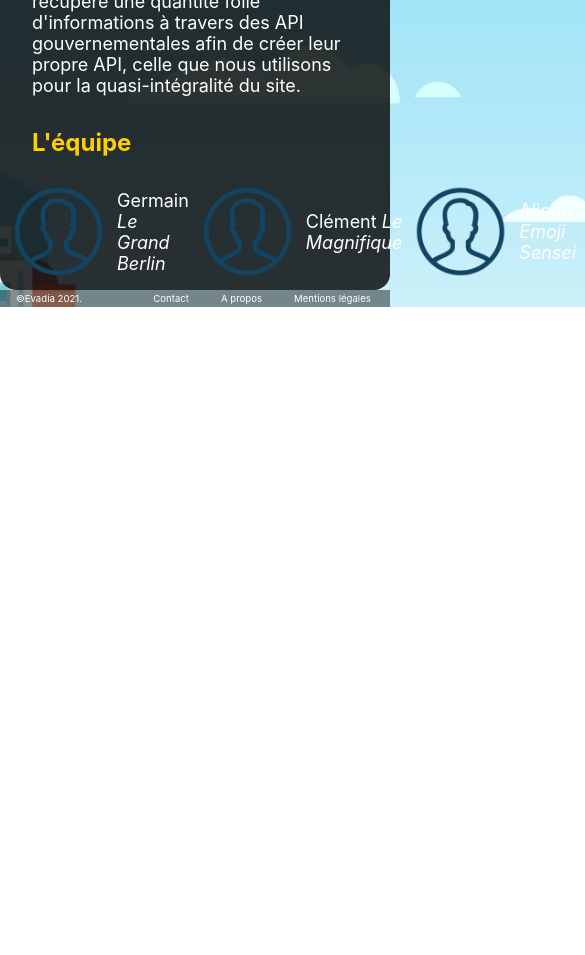
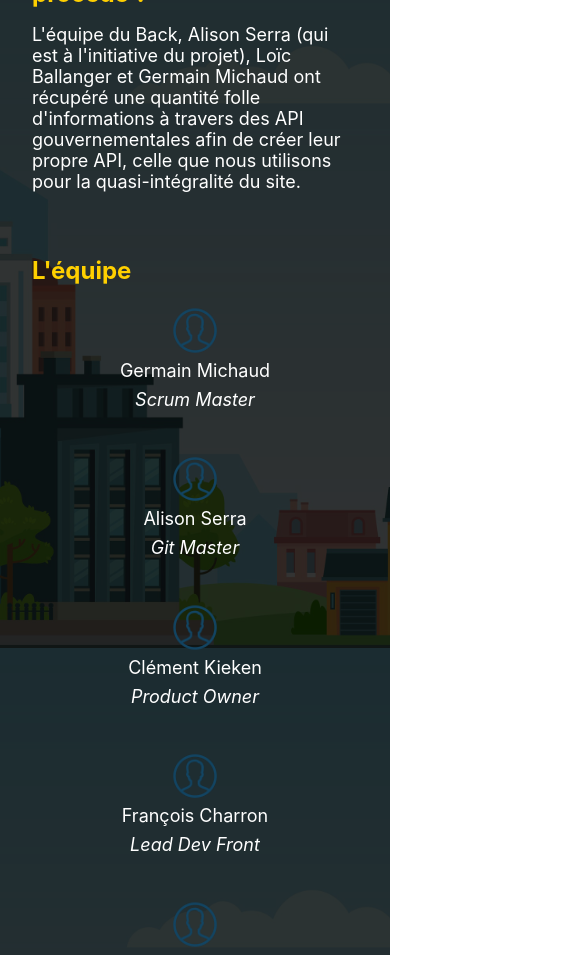
Before and after one commit to Lballanger/Evadia, a React (Vite) app in the folder front/: page /about in a window 390 px wide. Shown: the part 1040-1995 px from the top of the page, 585 px wide, since content can reach past the window. Before the commit the page ends 1347 px from the top, so only its background shows below. Built offline with nearby package versions, Linux system fonts and the light colour scheme; no server answers.

Commit message:
aboute page done

```diff
--- a/front/src/components/About/index.jsx
+++ b/front/src/components/About/index.jsx
@@ -34,30 +34,64 @@ const About = () => (
       <h3 className="About__h3">L'équipe</h3>
       <div className="About__team">
         <div className="About__team__display">
+          <div className="About__team__one">
             <img src={avatar} className="About__team__avatar" alt="avatar" />
+            <a
+              href="https://github.com/GermainMichaud"
+              className="About__team__a"
+            >
+              <p className="About__team__dev">Germain Michaud</p>
               <p className="About__team__dev">
-            Germain <span className="italic">Le Grand Berlin</span>
+                <span className="italic">Scrum Master</span>
               </p>
+            </a>
+          </div>
 
+          <div className="About__team__one">
             <img src={avatar} className="About__team__avatar" alt="avatar" />
-          <figcaption className="About__team__dev">
-            Clément <span className="italic">Le Magnifique</span>
-          </figcaption>
+            <a href="https://github.com/AlisonSerra" className="About__team__a">
+              <p className="About__team__dev">Alison Serra</p>
+              <p className="About__team__dev">
+                <span className="italic">Git Master</span>
+              </p>
+            </a>
+          </div>
 
+          <div className="About__team__one">
             <img src={avatar} className="About__team__avatar" alt="avatar" />
-          <figcaption className="About__team__dev">
-            Alison <span className="italic">Emoji Sensei</span>
-          </figcaption>
+            <a
+              href="https://github.com/Clementkieken"
+              className="About__team__a"
+            >
+              <p className="About__team__dev">Clément Kieken</p>
+              <p className="About__team__dev">
+                <span className="italic">Product Owner</span>
+              </p>
+            </a>
+          </div>
 
+          <div className="About__team__one">
             <img src={avatar} className="About__team__avatar" alt="avatar" />
-          <figcaption className="About__team__dev">
-            François <span className="italic">Le Talentueux</span>
-          </figcaption>
+            <a
+              href="https://github.com/FrancoisCHARRON"
+              className="About__team__a"
+            >
+              <p className="About__team__dev">François Charron</p>
+              <p className="About__team__dev">
+                <span className="italic">Lead Dev Front</span>
+              </p>
+            </a>
+          </div>
 
+          <div className="About__team__one">
             <img src={avatar} className="About__team__avatar" alt="avatar" />
-          <figcaption className="About__team__dev">
-            Loïc <span className="italic">Le Meilleur des Deux</span>
-          </figcaption>
+            <a href="https://github.com/Lballanger" className="About__team__a">
+              <p className="About__team__dev">Loïc Ballanger</p>
+              <p className="About__team__dev">
+                <span className="italic">Lead Dev Back</span>
+              </p>
+            </a>
+          </div>
         </div>
       </div>
     </div>
--- a/front/src/components/About/styles.scss
+++ b/front/src/components/About/styles.scss
@@ -5,6 +5,10 @@
     background-color: rgba(0, 0, 0, 0.8);
     color: white;
     border-radius: 1rem;
+    width: 80%;
+    margin-left: auto;
+    margin-right: auto;
+    margin-bottom: 2rem;
   }
   &__h2 {
     text-align: center;
@@ -14,7 +18,7 @@
   &__h3 {
     font-size: 1.5rem;
     margin-left: 2rem;
-    margin-top: 2rem;
+    margin-top: 4rem;
     margin-bottom: 1rem;
     margin-right: 2rem;
     color: rgb(255, 208, 0);
@@ -26,14 +30,31 @@
   &__team {
     display: flex;
     flex-direction: row;
-    align-content: space-around;
+
+    &__a {
+      display: inline-block;
+    }
+
+    &__one {
+      display: flex;
+      flex-direction: column;
+      justify-content: center;
+      align-items: center;
+      padding-bottom: 2rem;
+    }
 
     &__display {
       display: flex;
       align-items: center;
     }
+
+    &__dev {
+      padding-bottom: 0.5rem;
+      text-align: center;
+    }
     &__avatar {
-      width: 5%;
+      width: 50%;
+      text-align: center;
     }
   }
 }
@@ -43,15 +64,23 @@
 }
 
 @media screen and (min-width: 320px) and (max-width: 480px) {
+  .About__container {
+    margin-left: 0rem;
+    margin-right: 0rem;
+    width: 100%;
+  }
   .About__team {
-    display: flex;
-    flex-direction: column;
-    justify-content: flex-start;
-    align-items: baseline;
-    align-content: stretch;
-
+    &__display {
+      display: flex;
+      flex-direction: column;
+      align-content: center;
+      justify-content: space-between;
+    }
+    &__truc {
+      display: flex;
+    }
     &__avatar {
-      width: 30%;
+      width: 15%;
     }
   }
 }
```
Lines whose indentation alone changed are shown as unchanged.
